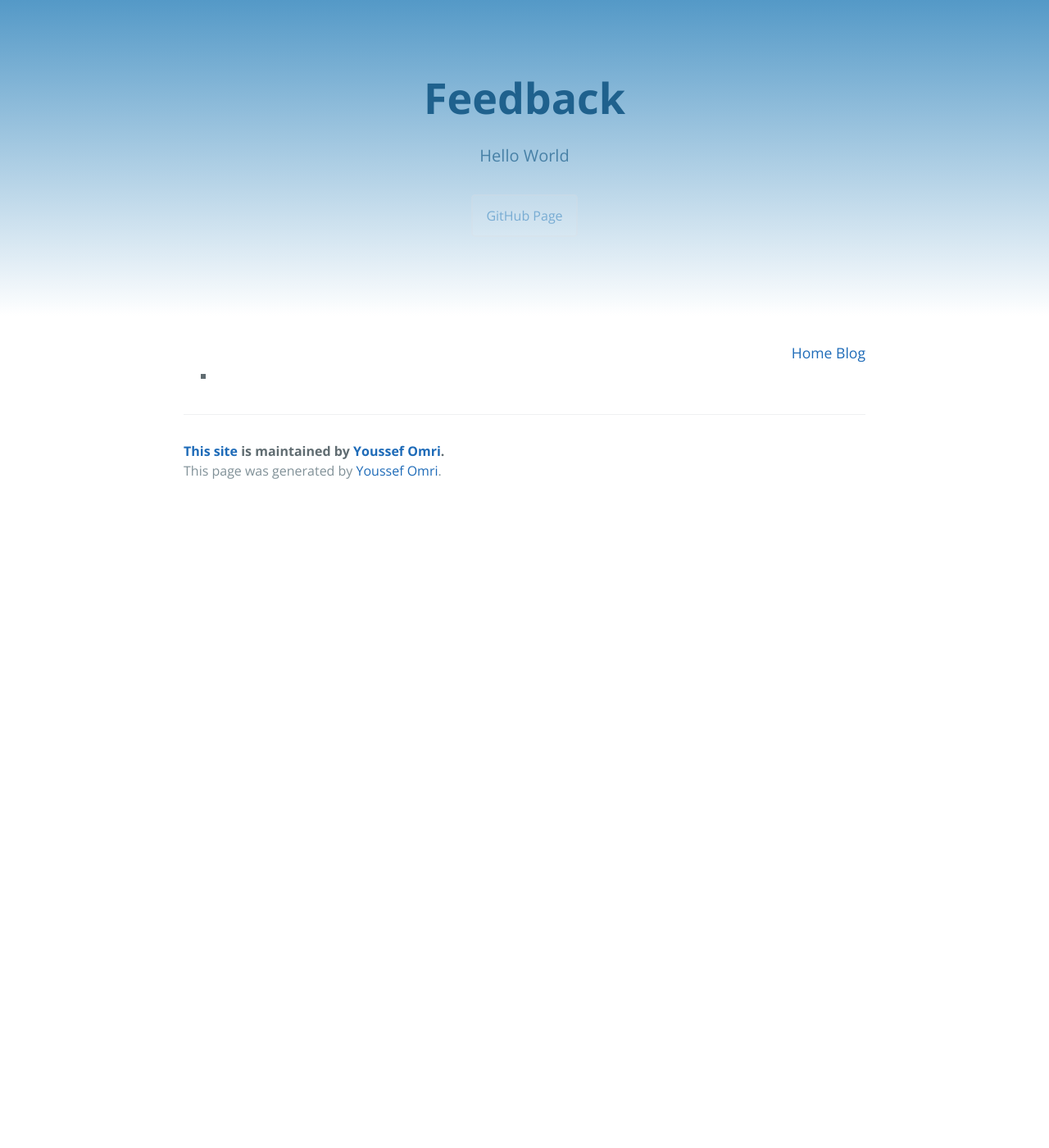
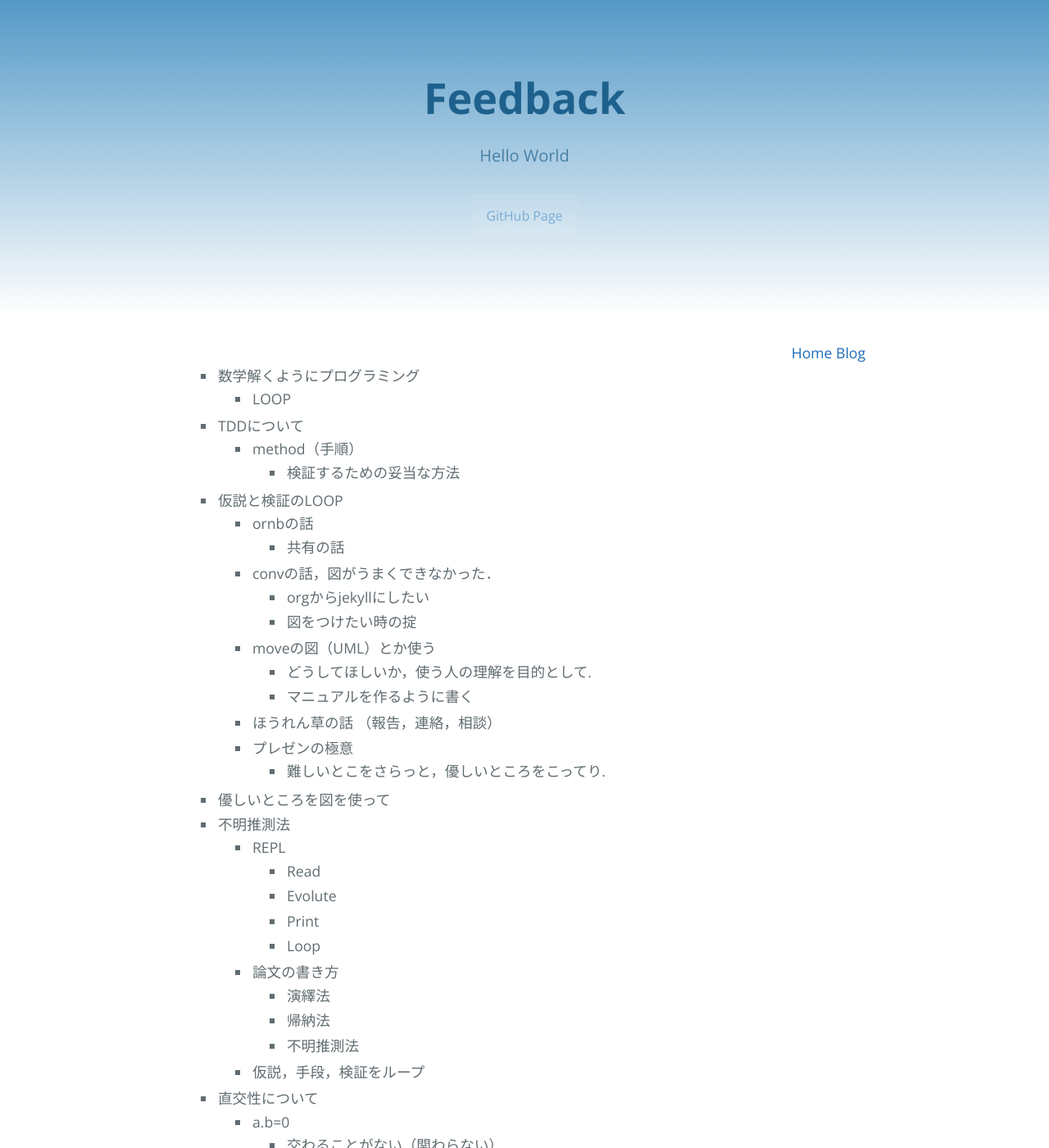
Before and after one commit to youssefomri/r4nd, a Jekyll site: the page built from _posts/2019-09-06-feedback.md, in a window 1280 px wide and 1400 px high. Shown: the whole window at 82% size. Built offline with Jekyll 4.4.1, drawn with Linux system fonts in a browser that asks for light colours; our own code applies the rules of GitHub Pages for plain Markdown files.

Commit message:
add idea of makemd

```diff
--- a/_posts/2019-09-06-feedback.md
+++ b/_posts/2019-09-06-feedback.md
@@ -1 +1,32 @@
--
+-   数学解くようにプログラミング
+    -   LOOP
+-   TDDについて
+    -   method（手順）
+        -   検証するための妥当な方法
+-   仮説と検証のLOOP
+    -   ornbの話
+        -   共有の話
+    -   convの話，図がうまくできなかった．
+        -   orgからjekyllにしたい
+        -   図をつけたい時の掟
+    -   moveの図（UML）とか使う
+        -   どうしてほしいか，使う人の理解を目的として.
+        -   マニュアルを作るように書く
+    -   ほうれん草の話 （報告，連絡，相談）
+    -   プレゼンの極意
+        -   難しいとこをさらっと，優しいところをこってり.
+-   優しいところを図を使って
+-   不明推測法
+    -   REPL
+        -   Read
+        -   Evolute
+        -   Print
+        -   Loop
+    -   論文の書き方
+        -   演繹法
+        -   帰納法
+        -   不明推測法
+    -   仮説，手段，検証をループ
+-   直交性について
+    -   a.b=0
+        -   交わることがない（関わらない）
```
Also changed, not shown: _posts/2019-09-09-feedback.md (added, +28 -0 lines).
